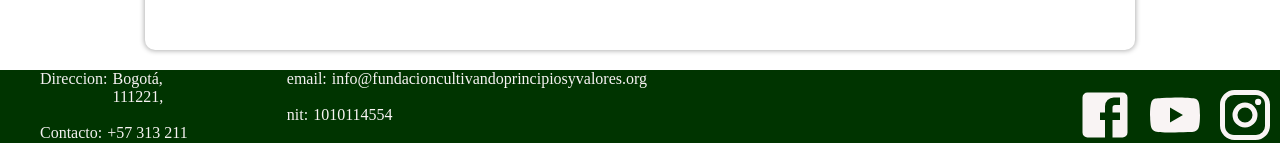
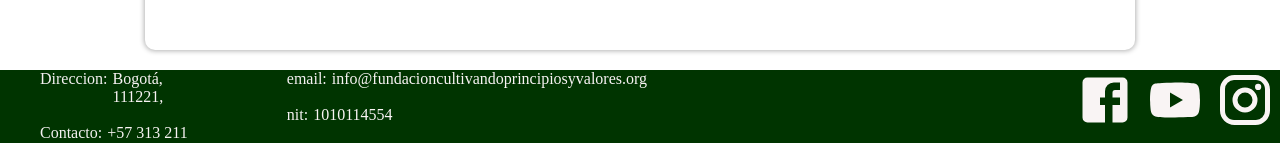
Before and after one commit to nelda-perez/fundacioncultipva-t, a React (Vite) app: page / in a window 1280 px wide. Shown: the part 1098-1241 px from the top of the page. Built offline with nearby package versions, Linux system fonts and the light colour scheme.

Commit message:
update Css

```diff
--- a/src/Componet/Footer/Footer.jsx
+++ b/src/Componet/Footer/Footer.jsx
@@ -58,7 +58,7 @@ function footer(){
 ))}
 <div className="containerIcon">
 {mediaicons.map((item,index)=>(
-  <div className="icons" key={index}>
+  <div key={index}>
     <a href={item.link} target="_blank">{item.icon}</a>
   </div>
 ))}
--- a/src/Componet/Footer/Style/footer.css
+++ b/src/Componet/Footer/Style/footer.css
@@ -31,12 +31,6 @@ a{
     margin: 0 5px;
 
 }
-
-.icons{
- display: flex;
-
-}
-
 .one{
     display: flex;
     justify-content: center;
```
